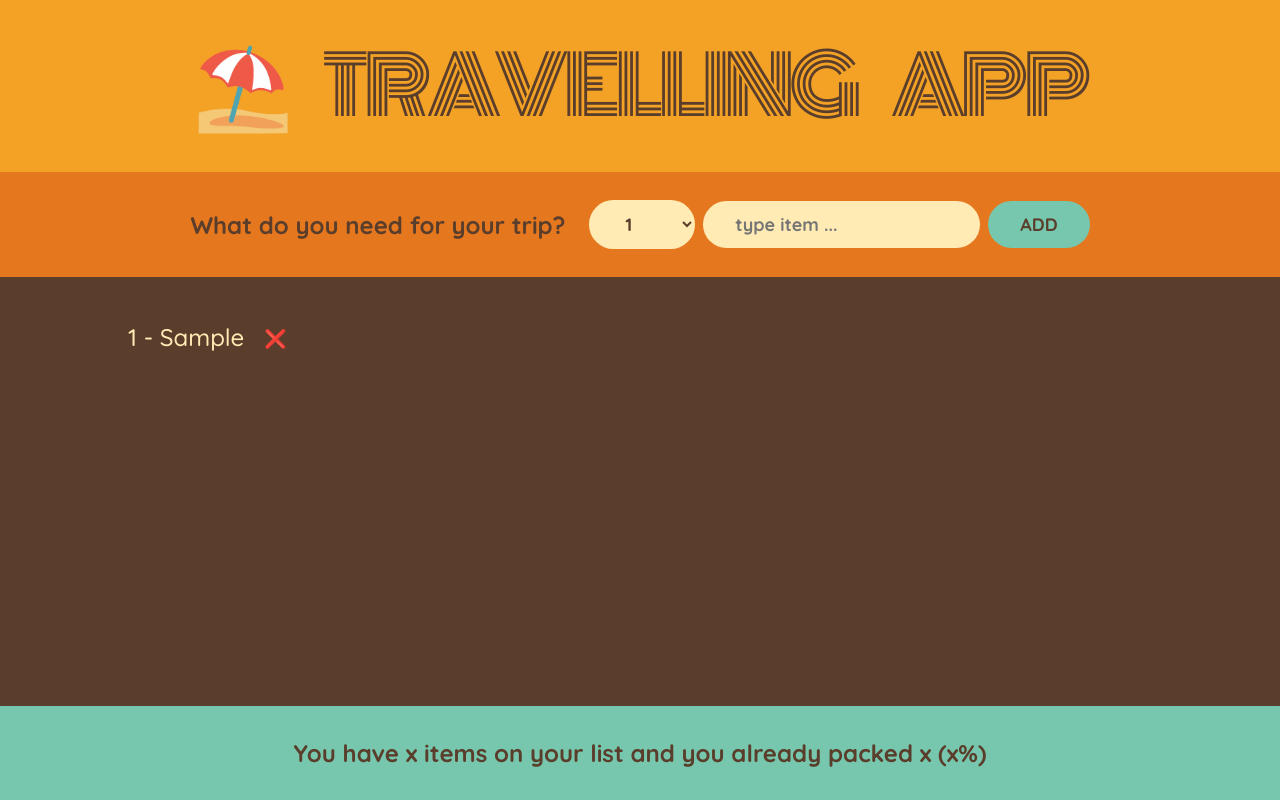
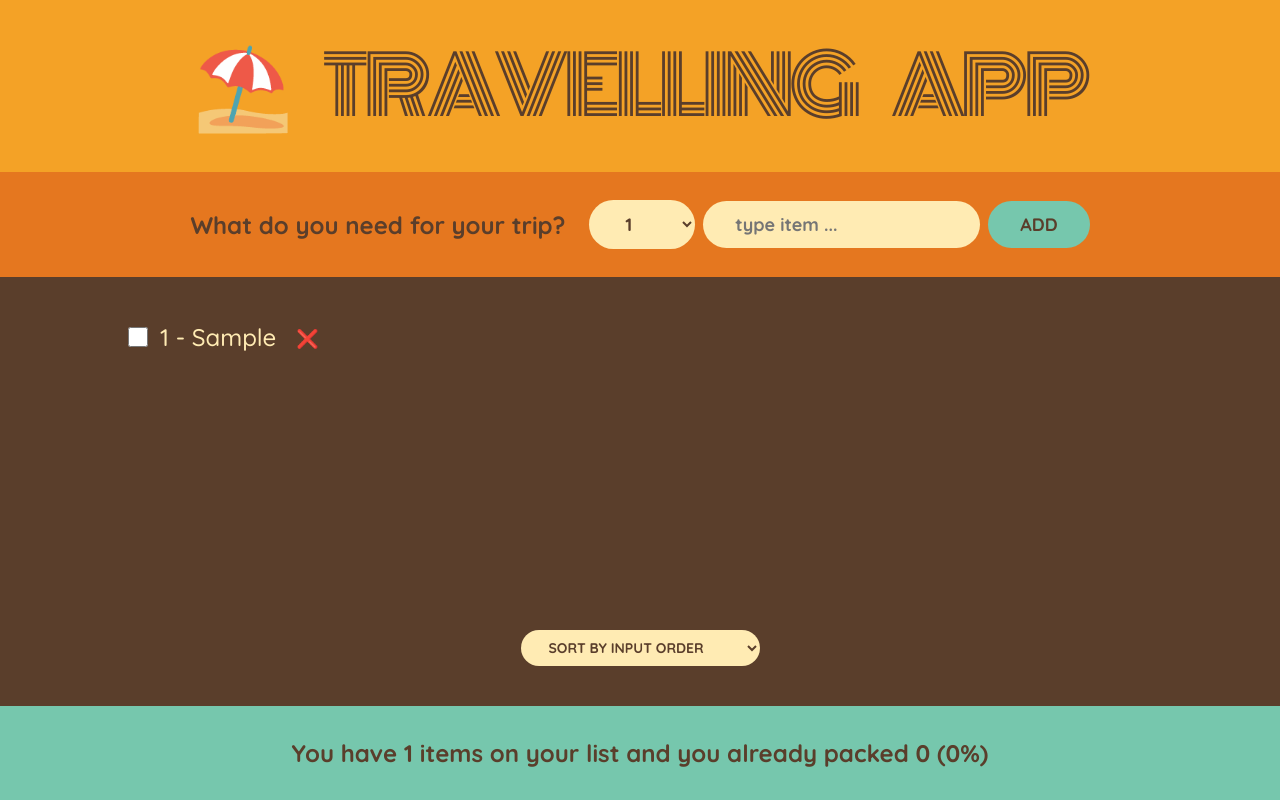
Before and after one commit to Garry-Amasia/react-travelling-app, a React (Create React App) app: page / in a window 1280 px wide. Both pictures are taken after typing "Sample" into the empty fields and a click on the button "ADD". Built offline with nearby package versions, Linux system fonts and the light colour scheme.

Commit message:
updating item, derived state created, statistics calculated

```diff
--- a/src/App.js
+++ b/src/App.js
@@ -5,31 +5,38 @@ import { Logo } from "./components/Logo";
 import { PackingList } from "./components/PackingList";
 import { Stats } from "./components/Stats";
 
-const initialItems = [
-  { id: 1, description: "Passports", quantity: 2, packed: false },
-  { id: 2, description: "Socks", quantity: 12, packed: false },
-  { id: 3, description: "Charger", quantity: 1, packed: true },
-];
-
 function App() {
   const [items, setItems] = useState([]);
 
   //ADD ITEM TO THE LIST
   const handleAddItems = (obj) => {
-    setItems([...items, obj]);
+    setItems((current) => [...current, obj]);
   };
 
   //DELETE ITEM FROM THE LIST
   const handleOnDelete = (obj) => {
-    setItems(items.filter((item) => item.id !== obj.id));
+    setItems((current) => current.filter((item) => item.id !== obj.id));
+  };
+
+  //TOGGLE CHECKBOX
+  const handleToggleItem = (obj) => {
+    setItems((current) =>
+      current.map((item) =>
+        item.id === obj.id ? { ...item, packed: !item.packed } : item
+      )
+    );
   };
 
   return (
     <div className="app">
       <Logo />
       <Form onAddItems={handleAddItems} />
-      <PackingList items={items} onDelete={handleOnDelete} />
-      <Stats />
+      <PackingList
+        items={items}
+        onDelete={handleOnDelete}
+        onToggle={handleToggleItem}
+      />
+      <Stats items={items} />
     </div>
   );
 }
--- a/src/components/Form.jsx
+++ b/src/components/Form.jsx
@@ -16,6 +16,8 @@ export const Form = ({ onAddItems }) => {
       packed: false,
       id: Date.now(),
     };
+
+    console.log(newItem);
 
     onAddItems(newItem);
 
--- a/src/components/Item.jsx
+++ b/src/components/Item.jsx
@@ -1,8 +1,15 @@
 import React from "react";
 
-export const Item = ({ item, onDelete }) => {
+export const Item = ({ item, onDelete, onToggle }) => {
   return (
     <li>
+      <input
+        type="checkbox"
+        value={item.packed}
+        onChange={() => {
+          onToggle(item);
+        }}
+      />
       <span style={item.packed ? { textDecoration: "line-through" } : {}}>
         {item.quantity} - {item.description}
       </span>
--- a/src/components/PackingList.jsx
+++ b/src/components/PackingList.jsx
@@ -1,14 +1,31 @@
-import React from "react";
+import React, { useState } from "react";
 import { Item } from "./Item";
 
-export const PackingList = ({ items, onDelete }) => {
+export const PackingList = ({ items, onDelete, onToggle }) => {
+  const [sortBy, setSortBy] = useState("input");
+
   return (
     <div className="list">
       <ul>
         {items.map((item) => (
-          <Item item={item} key={item.id} onDelete={onDelete} />
+          <Item
+            item={item}
+            key={item.id}
+            onDelete={onDelete}
+            onToggle={onToggle}
+          />
         ))}
       </ul>
+      <div className="actions">
+        <select
+          value={sortBy}
+          onChange={(event) => setSortBy(event.target.value)}
+        >
+          <option value="input">Sort by input order</option>
+          <option value="description">Sort by description</option>
+          <option value="packed">Sort by packed status</option>
+        </select>
+      </div>
     </div>
   );
 };
--- a/src/components/Stats.jsx
+++ b/src/components/Stats.jsx
@@ -1,9 +1,24 @@
 import React from "react";
 
-export const Stats = () => {
+export const Stats = ({ items }) => {
+  const numberItem = items.length;
+  const itemPacked = items.filter((item) => item.packed === true).length;
+  const percentage = Math.round((itemPacked / numberItem) * 100);
+
+  if (items.length === 0) {
+    return (
+      <>
+        <em className="stats">Please add your item now...</em>
+      </>
+    );
+  }
+
   return (
     <footer className="stats">
-      You have x items on your list and you already packed x (x%)
+      {percentage === 100
+        ? "you got everything"
+        : `You have ${numberItem} items on your list and you already packed
+      ${itemPacked} (${percentage}%)`}
     </footer>
   );
 };
```
